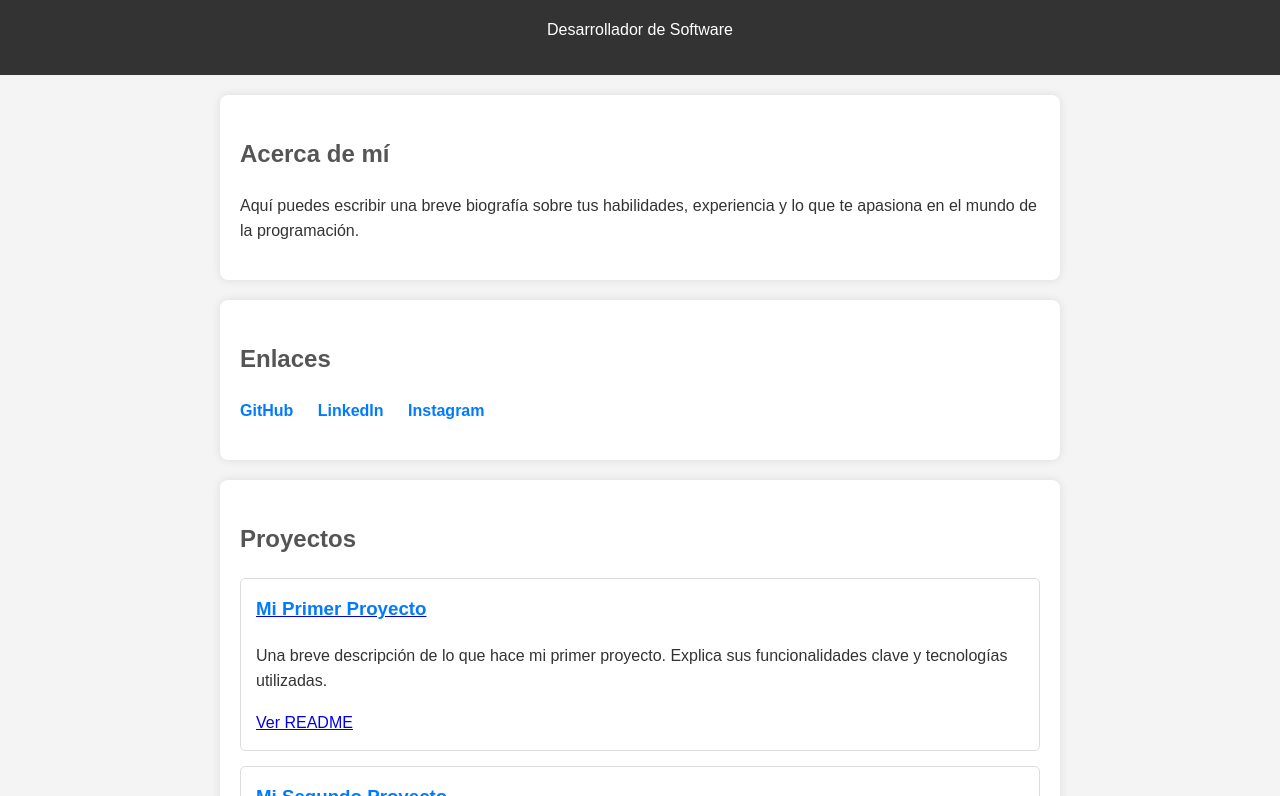
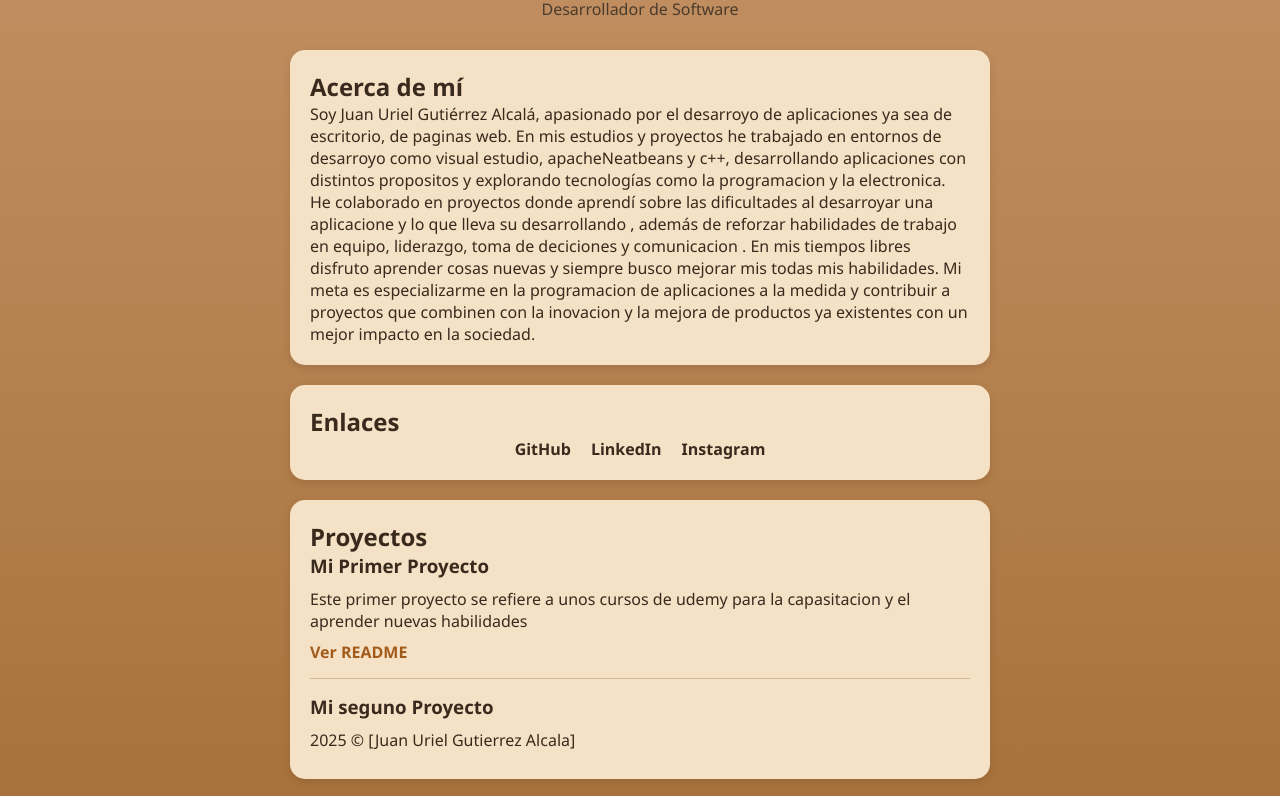
Before and after one commit to a22300241/cursoCETI-Portafolio, a plain HTML site: page index.html in a window 1280 px wide. Shown: the part 93-889 px from the top of the page. Drawn offline with Linux system fonts and the light colour scheme.

Commit message:
Refactor HTML structure and update CSS styles for improved layout and design

```diff
--- a/css/style.css
+++ b/css/style.css
@@ -1,66 +1,118 @@
-body {
-    font-family: Arial, sans-serif;
-    line-height: 1.6;
+ * {
       margin: 0;
       padding: 0;
-    background-color: #f4f4f4;
-    color: #333;
+      box-sizing: border-box;
+      font-family: "Segoe UI", sans-serif;
     }
 
-header {
-    background-color: #333;
-    color: #fff;
-    text-align: center;
-    padding: 1rem 0;
+    body {
+      background: linear-gradient(180deg, #c29063, #a6713a);
+      color: #3a2a1d;
+      display: flex;
+      justify-content: center;
+      padding: 40px;
     }
 
-section {
-    max-width: 800px;
-    margin: 20px auto;
-    padding: 20px;
-    background: #fff;
-    border-radius: 8px;
-    box-shadow: 0 0 10px rgba(0, 0, 0, 0.1);
+    .container {
+      max-width: 700px;
+      width: 100%;
     }
 
-h1, h2 {
-    color: #555;
+    /* Nombre */
+    .header {
+      text-align: center;
+      margin-bottom: 30px;
     }
 
-#links ul {
-    list-style-type: none;
-    padding: 0;
+    .header h1 {
+      font-size: 2rem;
+      font-weight: 700;
+      position: relative;
+      display: inline-block;
+      padding: 0 10px;
     }
 
-#links li {
-    display: inline;
-    margin-right: 20px;
+    /* Efecto decorativo al nombre */
+    .header h1::after {
+      content: '';
+      position: absolute;
+      left: 0;
+      bottom: -8px;
+      width: 100%;
+      height: 5px;
+      background: #ffb347;
+      border-radius: 5px;
+      z-index: -1;
     }
 
-#links a {
-    color: #007BFF;
-    text-decoration: none;
-    font-weight: bold;
+    .header p {
+      font-size: 1rem;
+      margin-top: 8px;
+      color: #4a3b2d;
     }
 
-.project-card {
-    border: 1px solid #ddd;
-    padding: 15px;
-    margin-bottom: 15px;
-    border-radius: 5px;
+    /* Tarjetas */
+    .card {
+      background: #f5e1c6;
+      padding: 20px;
+      border-radius: 15px;
+      margin-bottom: 20px;
+      box-shadow: 0 3px 8px rgba(0,0,0,0.1);
     }
 
-.project-card h3 {
-    margin-top: 0;
-    color: #007BFF;
+    /* Acerca de mí */
+    .about {
+      display: flex;
+      align-items: center;
+      gap: 15px;
     }
 
-footer {
-    text-align: center;
-    padding: 1rem 0;
-    background-color: #333;
-    color: #fff;
-    position: relative;
-    bottom: 0;
-    width: 100%;
+    .about img {
+      width: 80px;
+      height: 80px;
+      border-radius: 50%;
+      object-fit: cover;
     }
+
+    /* Enlaces */
+    .links {
+      display: flex;
+      justify-content: center;
+      gap: 20px;
+      font-weight: 600;
+    }
+
+    .links a {
+      text-decoration: none;
+      color: #3a2a1d;
+    }
+
+    .links a:hover {
+      text-decoration: underline;
+    }
+
+    /* Proyectos */
+    .projects h3 {
+      margin-bottom: 10px;
+    }
+
+    .projects p {
+      margin-bottom: 8px;
+      line-height: 1.4;
+    }
+
+    .projects a {
+      color: #a35b1a;
+      text-decoration: none;
+      font-weight: 600;
+    }
+
+    .projects a:hover {
+      text-decoration: underline;
+    }
+
+    hr {
+      margin: 15px 0;
+      border: none;
+      border-top: 1px solid #d3b999;
+    }
--- a/index.html
+++ b/index.html
@@ -3,38 +3,65 @@
 <head>
     <meta charset="UTF-8">
     <meta name="viewport" content="width=device-width, initial-scale=1.0">
-    <title>Perfil de Desarrollador</title>
+    <title>Portafolio - Juan Uriel Gutiérrez Alcalá</title>
     <link rel="stylesheet" href="css/style.css">
 </head>
 <body>
+ <div class="container">
+    <!-- Header -->
+    <div class="header">
+      <h1>Juan Uriel Gutiérrez Alcalá</h1>
+      <p>Desarrollador de Software</p>
+    </div>
 
-    <header>
-        <h1>Juan Uriel Gutiérrez Alcalá</h1>
-        <p>Desarrollador de Software</p>
-    </header>
+    <!-- Acerca de mí -->
+    <div class="card about">
 
-    <section id="about">
+      <div>
         <h2>Acerca de mí</h2>
-        <p>Aquí puedes escribir una breve biografía sobre tus habilidades, experiencia y lo que te apasiona en el mundo de la programación.</p>
-    </section>
+        <p>
+          Soy Juan Uriel Gutiérrez Alcalá, apasionado por el desarroyo de aplicaciones ya sea de escritorio, de paginas web.
+          En mis estudios y proyectos he trabajado en entornos de desarroyo como visual estudio, apacheNeatbeans y c++,
+          desarrollando aplicaciones con distintos propositos y explorando tecnologías como la programacion y la electronica.
+          He colaborado en proyectos donde aprendí sobre las dificultades al desarroyar una aplicacione  y lo que lleva su desarrollando
+          , además de reforzar habilidades de trabajo en equipo, liderazgo, toma de deciciones y comunicacion .
+          En mis tiempos libres disfruto aprender cosas nuevas y siempre busco mejorar mis todas mis habilidades.
+          Mi meta es especializarme en la programacion de aplicaciones a la medida
+          y contribuir a proyectos que combinen con la inovacion y la mejora de productos ya existentes con un mejor impacto en la sociedad.
+        </p>
+      </div>
+    </div>
 
-    <section id="links">
-        <h2>Enlaces</h2>
-        <ul>
-            <li><a href="https://github.com/[TuUsuario]" target="_blank">GitHub</a></li>
-            <li><a href="https://www.linkedin.com/in/[TuPerfil]" target="_blank">LinkedIn</a></li>
-            <li><a href="#" target="_blank">Instagram</a></li>
-        </ul>
-    </section>
+    <!-- Enlaces -->
+    <div class="card">
+      <h2>Enlaces</h2>
+      <div class="links">
+        <a href="#">GitHub</a>
+        <a href="#">LinkedIn</a>
+        <a href="#">Instagram</a>
+      </div>
+    </div>
 
-    <section id="projects">
-        <h2>Proyectos</h2>
-        <div id="projects-container">
-            </div>
-    </section>
+    <!-- Proyectos -->
+    <div class="card projects">
+      <h2>Proyectos</h2>
+
+      <h3>Mi Primer Proyecto</h3>
+      <p>
+        Este primer proyecto se refiere a unos cursos de udemy para la capasitacion y el aprender nuevas habilidades
+      </p>
+      <a href="https://github.com/a22300241/pipes-uncommon-ap ">Ver README</a>
+      <hr>
+
+      <h3>Mi seguno Proyecto</h3>
+      <!-- <p>
+        Este primer proyecto se refiere a unos cursos de udemy para la capasitacion y el aprender nuevas habilidades
+      </p>
+      <a href="https://github.com/a22300241/pipes-uncommon-ap ">Ver README</a>
+      <hr> -->
 
     <footer>
-        <p>2025 &copy; [Tu Nombre]</p>
+        <p>2025 &copy; [Juan Uriel Gutierrez Alcala]</p>
     </footer>
 
     <script src="js/script.js"></script>
```
Lines whose indentation alone changed are shown as unchanged.
